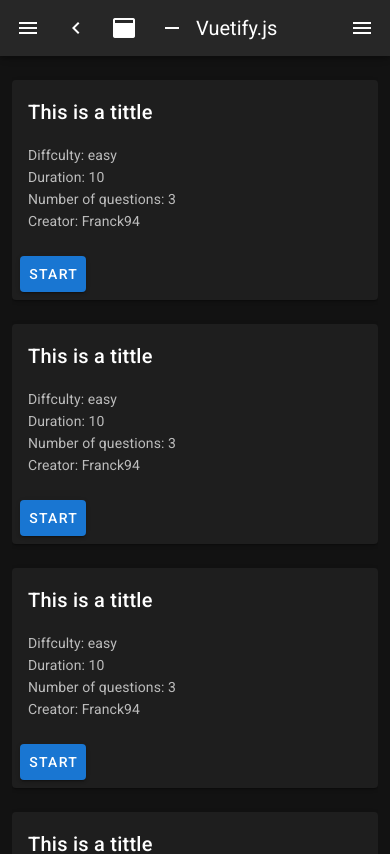
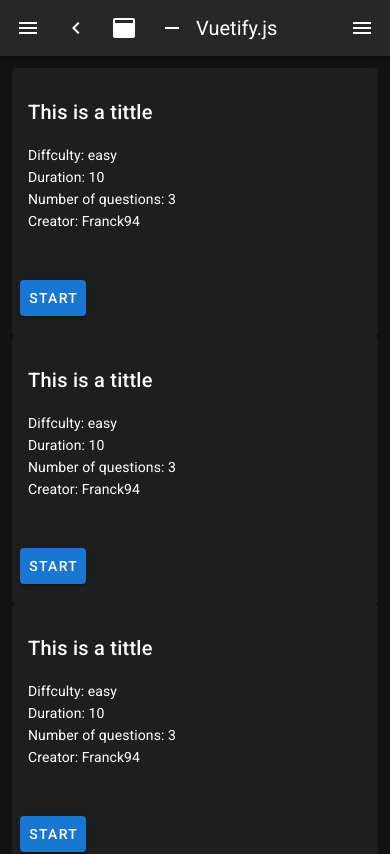
Before and after one commit to Geoplayfr/GeoPlay, a Nuxt app: page /homepage in a window 390 px wide. Shown: the top 854 px of the page. Built offline with nearby package versions, Linux system fonts and the light colour scheme.

Commit message:
NOD-22 #Comment responsive

```diff
--- a/components/QuizzItem.vue
+++ b/components/QuizzItem.vue
@@ -1,15 +1,22 @@
 <template>
   <div>
     <v-card :loading="loading" fluid>
+      <v-row>
+        <v-col cols="10">
           <v-card-title>{{ quizz.name }}</v-card-title>
           <v-card-text
-        >Diffculty: {{ quizz.difficulty }} <br />Duration: {{ quizz.duration }}
-        <br />Number of questions: {{ quizz.nbQuestion }}<br />Creator:
+            >Diffculty: {{ quizz.difficulty }} <br />Duration:
+            {{ quizz.duration }} <br />Number of questions: {{ quizz.nbQuestion
+            }}<br />Creator:
             {{ quizz.creator }}
           </v-card-text>
-      <v-card-actions v>
+        </v-col>
+        <v-col align-self="center">
+          <v-card-actions>
             <v-btn color="primary">Start</v-btn>
           </v-card-actions>
+        </v-col>
+      </v-row>
     </v-card>
   </div>
 </template>
```
Lines whose indentation alone changed are shown as unchanged.
